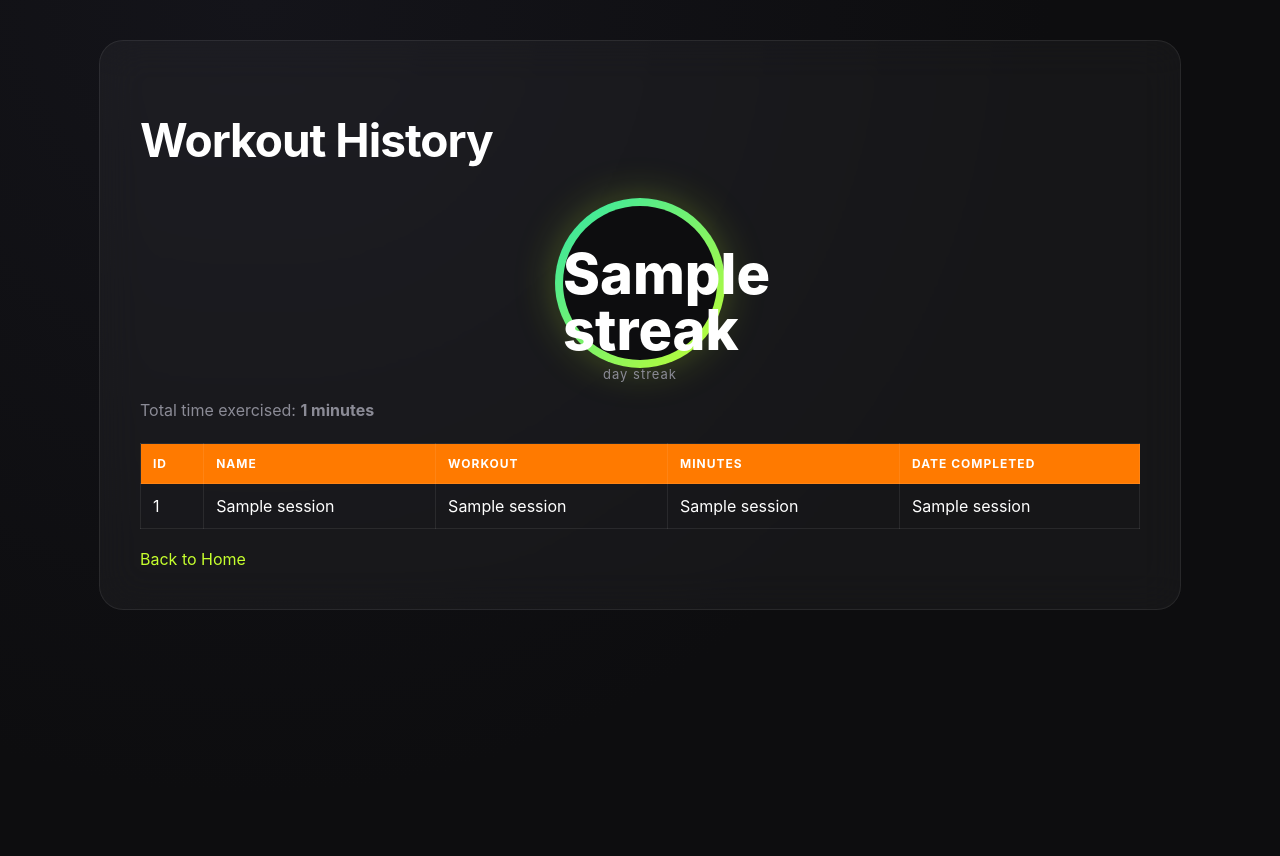
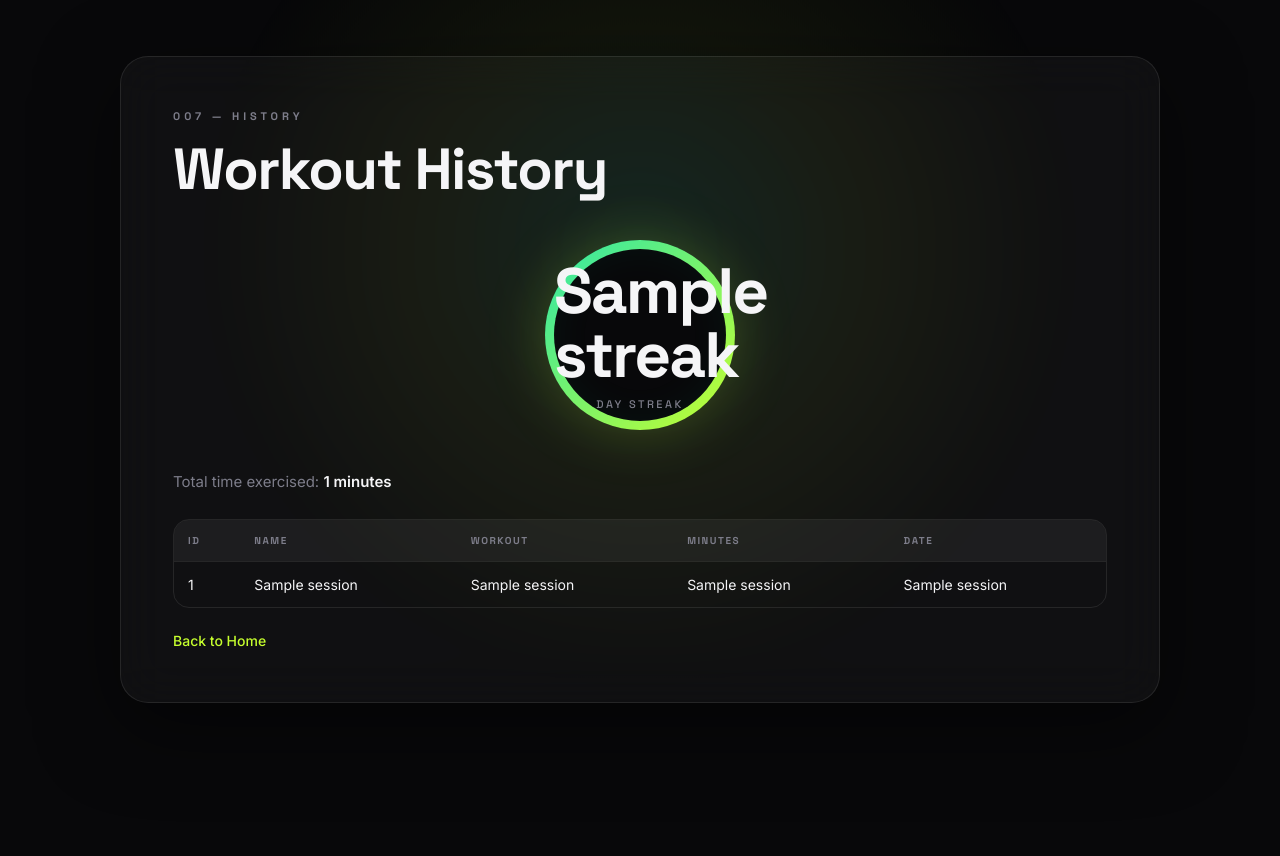
Before and after one commit to 26sanar/fitlife, a Flask app: template templates/history.html in a window 1280 px wide. Before the commit the page ends 610 px from the top, so only its background shows below. Run offline with Flask 3, Linux system fonts and the light colour scheme; the template is opened without the code that fills it: most values are stand-ins (such as "Sample title", 1, 10 or a date in 2020).

Commit message:
Redesigned interface

```diff
--- a/static/style.css
+++ b/static/style.css
@@ -1,264 +1,359 @@
-/* ===== DESIGN TOKENS ===== */
+/* ============================================
+   FITLIFE DESIGN SYSTEM
+   ============================================ */
+
 :root {
-    --bg: #0d0d0f;
-    --surface: rgba(255, 255, 255, 0.04);
-    --border: rgba(255, 255, 255, 0.08);
-    --volt: #c6ff2e;
-    --teal: #2ee6a8;
-    --orange: #ff7a00;
-    --text: #ffffff;
-    --muted: #8b8b96;
+    --bg:        #08080a;
+    --surface:   rgba(255, 255, 255, 0.035);
+    --surface-2: rgba(255, 255, 255, 0.06);
+    --border:    rgba(255, 255, 255, 0.09);
+    --volt:      #c6ff2e;
+    --teal:      #2ee6a8;
+    --orange:    #ff7a00;
+    --text:      #f5f5f7;
+    --muted:     #7d7d8a;
+    --font-display: "Space Grotesk", system-ui, sans-serif;
+    --font-body:    "Inter", system-ui, sans-serif;
 }
 
+* { box-sizing: border-box; }
+
 body {
-    font-family: -apple-system, "Segoe UI", Arial, sans-serif;
-    background: radial-gradient(circle at 20% 0%, #14141a 0%, var(--bg) 60%);
+    font-family: var(--font-body);
+    background: var(--bg);
     color: var(--text);
     margin: 0;
     min-height: 100vh;
+    -webkit-font-smoothing: antialiased;
+    position: relative;
+    overflow-x: hidden;
 }
 
-/* ===== ANIMATION ===== */
+/* Ambient glow behind everything */
+body::before {
+    content: "";
+    position: fixed;
+    top: -30%;
+    left: 50%;
+    transform: translateX(-50%);
+    width: 900px;
+    height: 900px;
+    background: radial-gradient(circle,
+                rgba(46, 230, 168, 0.10) 0%,
+                rgba(198, 255, 46, 0.05) 35%,
+                transparent 70%);
+    pointer-events: none;
+    z-index: 0;
+    animation: drift 14s ease-in-out infinite;
+}
+
+@keyframes drift {
+    0%, 100% { transform: translateX(-50%) translateY(0); }
+    50%      { transform: translateX(-50%) translateY(40px); }
+}
+
 @keyframes fadeUp {
-    from { opacity: 0; transform: translateY(20px); }
+    from { opacity: 0; transform: translateY(24px); }
     to   { opacity: 1; transform: translateY(0); }
 }
 
-/* ===== GLASS CARD ===== */
+/* ===== LAYOUT ===== */
 .container {
+    position: relative;
+    z-index: 1;
     width: 90%;
-    max-width: 600px;
-    margin: 40px auto;
+    max-width: 620px;
+    margin: 56px auto;
     background: var(--surface);
-    backdrop-filter: blur(20px);
+    backdrop-filter: blur(24px);
+    -webkit-backdrop-filter: blur(24px);
     border: 1px solid var(--border);
-    padding: 32px;
-    border-radius: 24px;
-    animation: fadeUp 0.6s ease;
+    padding: 40px;
+    border-radius: 28px;
+    box-shadow: 0 24px 80px rgba(0, 0, 0, 0.5);
+    animation: fadeUp 0.7s cubic-bezier(0.16, 1, 0.3, 1);
 }
 
+/* ===== TYPOGRAPHY ===== */
 .screen-label {
-    font-size: 13px;
-    letter-spacing: 3px;
+    font-family: var(--font-display);
+    font-size: 11px;
+    font-weight: 700;
+    letter-spacing: 4px;
     text-transform: uppercase;
     color: var(--muted);
-    margin-bottom: 12px;
-    font-weight: 700;
+    margin-bottom: 16px;
 }
 
 h1 {
-    font-size: 36px;
-    letter-spacing: -1px;
-    margin-bottom: 4px;
+    font-family: var(--font-display);
+    font-size: 44px;
+    font-weight: 700;
+    letter-spacing: -1.5px;
+    line-height: 1.05;
+    margin: 0 0 8px;
 }
 
 h2 {
-    background: linear-gradient(135deg, var(--teal), var(--volt));
+    font-family: var(--font-display);
+    font-size: 30px;
+    font-weight: 700;
+    letter-spacing: -0.8px;
+    background: linear-gradient(120deg, var(--teal), var(--volt));
     -webkit-background-clip: text;
+    background-clip: text;
     -webkit-text-fill-color: transparent;
-    margin-top: 0;
-    font-size: 28px;
+    margin: 0 0 16px;
 }
 
-h3, h4 { color: var(--text); }
+h3 {
+    font-family: var(--font-display);
+    font-size: 13px;
+    font-weight: 700;
+    letter-spacing: 2.5px;
+    text-transform: uppercase;
+    color: var(--muted);
+    margin: 32px 0 4px;
+}
+
+h4 {
+    font-family: var(--font-display);
+    font-size: 17px;
+    font-weight: 500;
+    text-transform: capitalize;
+    margin: 14px 0 10px;
+}
 
 p {
     color: var(--muted);
-    line-height: 1.6;
+    line-height: 1.65;
+    font-size: 15px;
 }
 
+strong { color: var(--text); font-weight: 600; }
+
 /* ===== FORM ===== */
-form {
-    display: flex;
-    flex-direction: column;
-}
+form { display: flex; flex-direction: column; }
 
 label {
-    margin-top: 18px;
-    font-size: 12px;
-    letter-spacing: 1.5px;
+    font-family: var(--font-display);
+    margin-top: 22px;
+    font-size: 11px;
+    font-weight: 700;
+    letter-spacing: 2px;
     text-transform: uppercase;
     color: var(--muted);
 }
 
 input, select {
-    padding: 14px;
-    margin-top: 6px;
-    border-radius: 12px;
+    font-family: var(--font-body);
+    padding: 15px 16px;
+    margin-top: 8px;
+    border-radius: 14px;
     border: 1px solid var(--border);
-    background: rgba(255, 255, 255, 0.03);
+    background: rgba(255, 255, 255, 0.025);
     color: var(--text);
     font-size: 16px;
-    transition: border-color 0.25s, box-shadow 0.25s;
+    transition: all 0.25s ease;
 }
+
+input:hover, select:hover { border-color: rgba(255, 255, 255, 0.18); }
 
 input:focus, select:focus {
     outline: none;
     border-color: var(--volt);
-    box-shadow: 0 0 0 4px rgba(198, 255, 46, 0.12);
+    background: rgba(198, 255, 46, 0.04);
+    box-shadow: 0 0 0 4px rgba(198, 255, 46, 0.10);
 }
 
+select option { background: #14141a; color: var(--text); }
+
 button {
-    margin-top: 28px;
-    padding: 16px;
-    background: var(--orange);
-    color: #0d0d0f;
+    font-family: var(--font-display);
+    margin-top: 32px;
+    padding: 18px;
+    background: linear-gradient(135deg, #ff9433, var(--orange));
+    color: #0a0a0c;
     border: none;
-    border-radius: 14px;
+    border-radius: 16px;
     font-weight: 700;
-    font-size: 16px;
+    font-size: 15px;
+    letter-spacing: 0.5px;
     cursor: pointer;
-    transition: transform 0.2s, box-shadow 0.2s;
+    transition: transform 0.22s cubic-bezier(0.16, 1, 0.3, 1), box-shadow 0.22s;
 }
 
 button:hover {
-    transform: translateY(-2px);
-    box-shadow: 0 8px 24px rgba(255, 122, 0, 0.35);
+    transform: translateY(-3px);
+    box-shadow: 0 14px 36px rgba(255, 122, 0, 0.4);
 }
+
+button:active { transform: translateY(-1px); }
 
 a {
     display: inline-block;
-    margin-top: 20px;
+    margin-top: 24px;
     color: var(--volt);
     text-decoration: none;
+    font-size: 14px;
+    font-weight: 500;
+    transition: opacity 0.2s;
 }
 
-a:hover { text-decoration: underline; }
+a:hover { opacity: 0.7; }
 
 /* ===== STREAK RING ===== */
 .streak {
+    position: relative;
     text-align: center;
-    width: 170px;
-    height: 170px;
-    margin: 30px auto;
+    width: 190px;
+    height: 190px;
+    margin: 40px auto;
     border-radius: 50%;
-    border: 8px solid transparent;
+    border: 9px solid transparent;
     background:
         linear-gradient(var(--bg), var(--bg)) padding-box,
         linear-gradient(135deg, var(--teal), var(--volt)) border-box;
-    box-shadow: 0 0 40px rgba(198, 255, 46, 0.25);
-    padding-top: 40px;
-    box-sizing: border-box;
-    animation: fadeUp 0.8s ease;
+    box-shadow: 0 0 60px rgba(198, 255, 46, 0.22),
+                inset 0 0 40px rgba(46, 230, 168, 0.05);
+    display: flex;
+    flex-direction: column;
+    justify-content: center;
+    animation: fadeUp 0.9s cubic-bezier(0.16, 1, 0.3, 1);
 }
 
 .streak-number {
-    display: block;
-    font-size: 56px;
-    font-weight: 800;
+    font-family: var(--font-display);
+    font-size: 64px;
+    font-weight: 700;
     line-height: 1;
+    letter-spacing: -2px;
 }
 
 .streak-label {
-    display: block;
+    font-family: var(--font-display);
     color: var(--muted);
-    font-size: 13px;
-    letter-spacing: 1px;
-    margin-top: 8px;
+    font-size: 11px;
+    letter-spacing: 2.5px;
+    text-transform: uppercase;
+    margin-top: 10px;
 }
 
 /* ===== WORKOUT CARD ===== */
 .workout-card {
-    background: var(--surface);
+    background: var(--surface-2);
     border: 1px solid var(--border);
-    border-radius: 20px;
-    padding: 24px;
-    margin-top: 24px;
+    border-radius: 22px;
+    padding: 28px;
+    margin-top: 28px;
 }
 
 .workout-card ul {
     list-style: none;
-    padding-left: 0;
-    color: var(--muted);
+    padding: 0;
+    margin: 0;
 }
 
 .workout-card li {
-    padding: 8px 0;
+    display: flex;
+    justify-content: space-between;
+    padding: 13px 0;
     border-bottom: 1px solid var(--border);
+    color: var(--muted);
+    font-size: 14px;
 }
+
+.workout-card li:last-child { border-bottom: none; }
 
 /* ===== EXERCISES ===== */
 .exercise {
-    background: var(--surface);
+    background: rgba(255, 255, 255, 0.025);
     border: 1px solid var(--border);
-    border-radius: 16px;
-    padding: 18px;
+    border-radius: 18px;
+    padding: 20px;
     margin-top: 16px;
-    animation: fadeUp 0.5s ease backwards;
-    transition: border-color 0.25s, transform 0.25s;
+    animation: fadeUp 0.6s cubic-bezier(0.16, 1, 0.3, 1) backwards;
+    transition: border-color 0.3s, transform 0.3s, background 0.3s;
 }
 
 .exercise:hover {
-    border-color: rgba(198, 255, 46, 0.3);
-    transform: translateY(-3px);
+    border-color: rgba(198, 255, 46, 0.35);
+    background: rgba(198, 255, 46, 0.03);
+    transform: translateY(-4px);
 }
 
-.exercise:nth-child(1) { animation-delay: 0.05s; }
-.exercise:nth-child(2) { animation-delay: 0.15s; }
-.exercise:nth-child(3) { animation-delay: 0.25s; }
-.exercise:nth-child(4) { animation-delay: 0.35s; }
+.exercise:nth-child(1) { animation-delay: 0.06s; }
+.exercise:nth-child(2) { animation-delay: 0.14s; }
+.exercise:nth-child(3) { animation-delay: 0.22s; }
+.exercise:nth-child(4) { animation-delay: 0.30s; }
 
 .exercise img {
     width: 100%;
     max-width: 320px;
     display: block;
     margin: 0 auto;
-    border-radius: 12px;
-    background-color: #ffffff;
-}
-
-.exercise h4 {
-    text-transform: capitalize;
-    font-size: 17px;
-    margin: 12px 0 8px;
+    border-radius: 14px;
+    background: #fff;
 }
 
 .exercise ol {
     color: var(--muted);
-    line-height: 1.7;
-    font-size: 14px;
+    line-height: 1.75;
+    font-size: 13.5px;
     padding-left: 18px;
+    margin: 0;
 }
 
+.exercise ol li { padding: 3px 0; }
+
 .attribution {
-    font-size: 12px;
+    font-size: 11px;
     color: var(--muted);
-    margin-top: 24px;
+    margin-top: 32px;
+    letter-spacing: 0.3px;
 }
 
 /* ===== HISTORY TABLE ===== */
 table {
     width: 100%;
-    border-collapse: collapse;
-    margin-top: 20px;
+    border-collapse: separate;
+    border-spacing: 0;
+    margin-top: 24px;
+    border-radius: 16px;
+    overflow: hidden;
+    border: 1px solid var(--border);
+    font-size: 14px;
 }
 
 th {
-    background: var(--orange);
-    color: #0d0d0f;
-    font-size: 12px;
-    letter-spacing: 1px;
+    font-family: var(--font-display);
+    background: rgba(255, 255, 255, 0.05);
+    color: var(--muted);
+    font-size: 10px;
+    font-weight: 700;
+    letter-spacing: 1.5px;
     text-transform: uppercase;
+    padding: 14px;
+    text-align: left;
 }
 
-th, td {
-    border: 1px solid var(--border);
-    padding: 12px;
-    text-align: left;
+td {
+    padding: 14px;
+    border-top: 1px solid var(--border);
     color: var(--text);
 }
 
-tr:hover td { background: rgba(255, 255, 255, 0.03); }
+tbody tr:hover td, tr:hover td { background: rgba(255, 255, 255, 0.03); }
 
 /* ===== DESKTOP AND LAPTOP ===== */
 @media (min-width: 900px) {
 
     .container {
-        max-width: 1000px;
-        padding: 40px;
+        max-width: 1040px;
+        padding: 52px;
     }
 
-    h1 { font-size: 46px; }
+    h1 { font-size: 58px; }
 
     .exercise-grid {
         display: grid;
@@ -269,7 +364,7 @@ tr:hover td { background: rgba(255, 255, 255, 0.03); }
     form {
         display: grid;
         grid-template-columns: 1fr 1fr;
-        gap: 0 20px;
+        gap: 0 22px;
     }
 
     button { grid-column: 1 / -1; }
--- a/templates/history.html
+++ b/templates/history.html
@@ -2,11 +2,15 @@
 <html>
 <head>
     <title>Workout History - FitLife</title>
+    <link rel="preconnect" href="https://fonts.googleapis.com">
+    <link rel="preconnect" href="https://fonts.gstatic.com" crossorigin>
+    <link href="https://fonts.googleapis.com/css2?family=Space+Grotesk:wght@500;700&family=Inter:wght@400;500;600&display=swap" rel="stylesheet">
     <link rel="stylesheet" href="{{ url_for('static', filename='style.css') }}">
 </head>
 
 <body>
     <div class="container">
+        <div class="screen-label">007 — History</div>
         <h1>Workout History</h1>
 
         <div class="streak">
@@ -23,7 +27,7 @@
                     <th>Name</th>
                     <th>Workout</th>
                     <th>Minutes</th>
-                    <th>Date Completed</th>
+                    <th>Date</th>
                 </tr>
                 {% for session in sessions %}
                 <tr>
```
Also changed, not shown: templates/index.html (+11 -9 lines), templates/today.html (+10 -4 lines).
